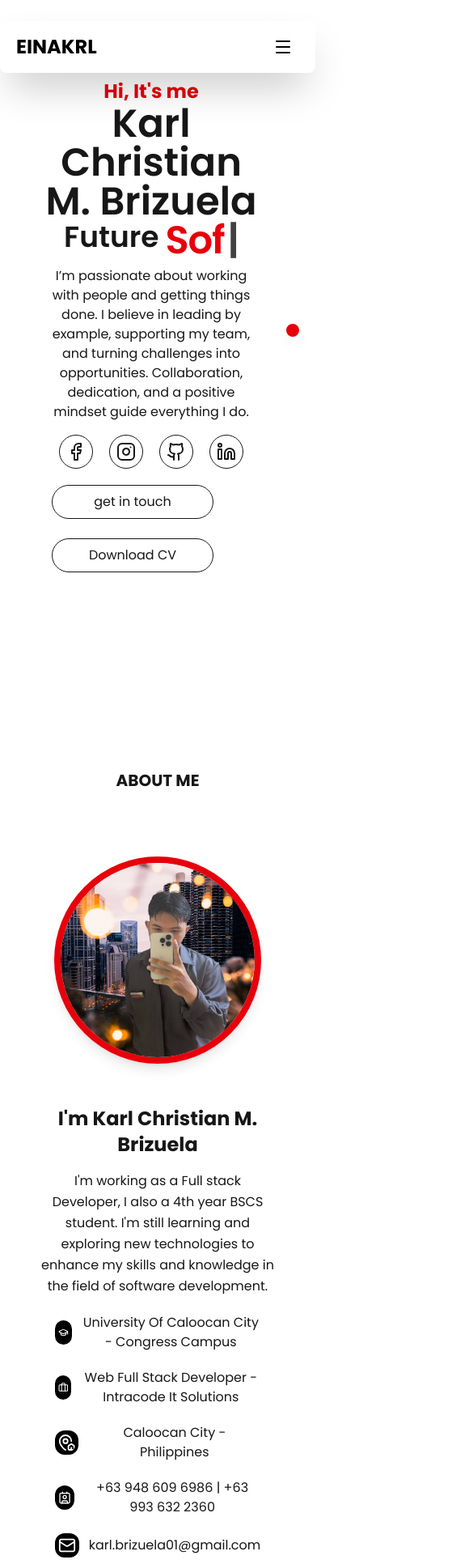
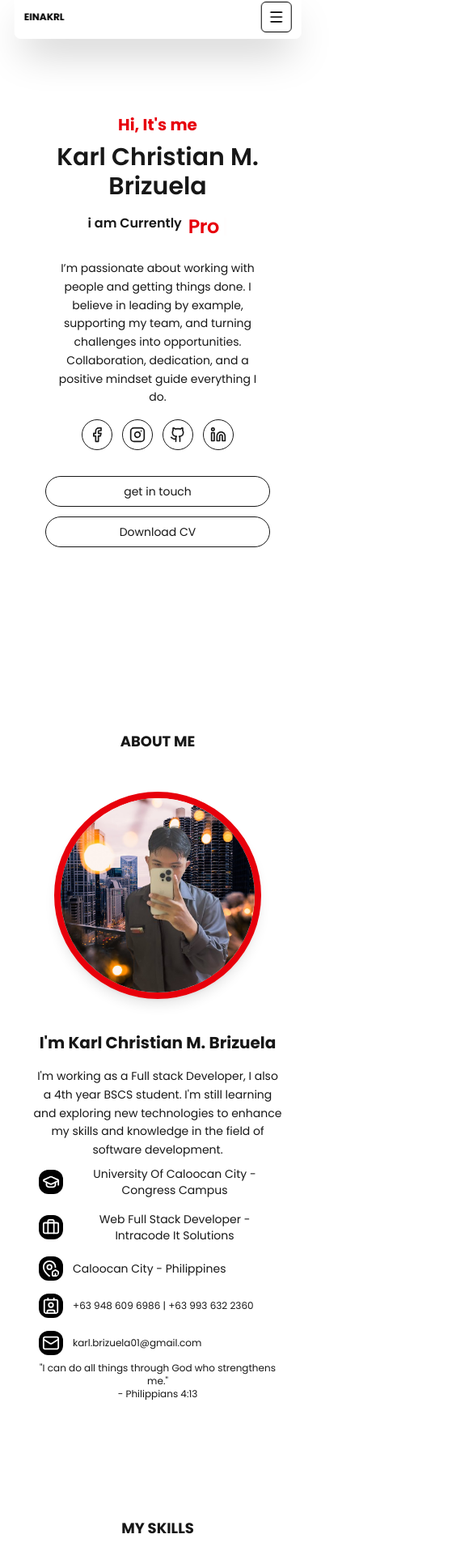
Before and after one commit to KarlBrizuela/Portfolio, a Next.js app: page / in a window 390 px wide. Shown: the part 14-1946 px from the top of the page at 81% size, 585 px wide, since content can reach past the window. Built offline with nearby package versions, Linux system fonts and the light colour scheme.

Commit message:
making my portfolio responsive

```diff
--- a/src/app/About/about.tsx
+++ b/src/app/About/about.tsx
@@ -17,50 +17,50 @@ export default function About() {
     }, []);
 
   return (
-    <section id="about" className="min-h-screen  py-20">
+    <section id="about" className="min-h-screen w-full py-12 md:py-20 px-4 sm:px-6 md:px-8">
 
-        <h1 className=" text-xl font-bold text-center mb-10 m-10">ABOUT ME</h1>
-        <div className="flex flex-col md:flex-row items-center justify-between  p-10 gap-8">
+        <h1 className="text-lg sm:text-xl font-bold text-center mb-8 md:mb-10 m-6 md:m-10">ABOUT ME</h1>
+        <div className="flex flex-col md:flex-row items-center justify-between max-w-6xl mx-auto p-4 sm:p-6 md:p-10 gap-8">
 
           <div  data-aos="fade-right"  className="flex justify-center  w-full md:w-auto" >
             <Image  src="/karl.png"  width={300}   height={300}   className="rounded-full object-cover shadow-lg w-64 h-64 md:w-80 md:h-80 border-8 border-red-600"  alt="Karl Christian Brizuela" />
           </div>
 
 
-          <div   data-aos="fade-left"    className="  text-center md:text-left flex-1 p-5"  >
-            <h2 className="text-2xl md:text-3xl font-bold mb-4">I'm Karl Christian M. Brizuela</h2>
-            <p className=" leading-relaxed">
+          <div   data-aos="fade-left"    className="text-center md:text-left flex-1 p-2 sm:p-4 md:p-6"  >
+            <h2 className="text-xl sm:text-2xl md:text-3xl font-bold mb-4">I'm Karl Christian M. Brizuela</h2>
+            <p className="text-sm sm:text-base leading-relaxed">
               I'm working as a Full stack Developer, I also a 4th year BSCS student. I'm still learning and exploring new technologies to enhance my skills and knowledge in the field of software development.
             </p>
-            <ul className="p-5 gap-5 flex flex-col">
+            <ul className="p-2 sm:p-4 md:p-5 gap-4 md:gap-5 flex flex-col text-sm sm:text-base">
               <li className="flex gap-3 items-center">
-                <GraduationCap className="rounded-xl bg-black dark:bg-white text-white dark:text-black items-center p-1" size={30} />
-                University Of Caloocan City - Congress Campus
+                <GraduationCap className="rounded-xl bg-black dark:bg-white text-white dark:text-black items-center p-1 flex-shrink-0" size={30} />
+                <span>University Of Caloocan City - Congress Campus</span>
               </li>
 
               <li className="flex gap-3 items-center">
-                <Briefcase className="rounded-xl bg-black dark:bg-white text-white dark:text-black items-center p-1" size={30} />
-                Web Full Stack Developer - Intracode It Solutions
+                <Briefcase className="rounded-xl bg-black dark:bg-white text-white dark:text-black items-center p-1 flex-shrink-0" size={30} />
+                <span>Web Full Stack Developer - Intracode It Solutions</span>
               </li>
 
               <li className="flex gap-3 items-center">
-                <MapPinHouse className="rounded-xl bg-black dark:bg-white text-white dark:text-black items-center p-1" size={30} />
-                Caloocan City - Philippines
+                <MapPinHouse className="rounded-xl bg-black dark:bg-white text-white dark:text-black items-center p-1 flex-shrink-0" size={30} />
+                <span>Caloocan City - Philippines</span>
               </li>
 
               <li className="flex gap-3 items-center">
-                <Contact className="rounded-xl bg-black dark:bg-white text-white dark:text-black items-center p-1" size={30} />
-                +63 948 609 6986 | +63 993 632 2360
+                <Contact className="rounded-xl bg-black dark:bg-white text-white dark:text-black items-center p-1 flex-shrink-0" size={30} />
+                <span className="text-xs sm:text-sm md:text-base">+63 948 609 6986 | +63 993 632 2360</span>
               </li>
 
               <li className="flex gap-3 items-center">
-                <Mail className="rounded-xl bg-black dark:bg-white light:bg-black text-white dark:text-black items-center p-1" size={30} />
-                karl.brizuela01@gmail.com
+                <Mail className="rounded-xl bg-black dark:bg-white light:bg-black text-white dark:text-black items-center p-1 flex-shrink-0" size={30} />
+                <span className="text-xs sm:text-sm md:text-base break-all">karl.brizuela01@gmail.com</span>
               </li>
             </ul>
 
-               <p className=" text-center">“I can do all things through God who strengthens me.”
-                <span className="block text-center">- Philippians 4:13</span>
+               <p className="text-xs sm:text-sm md:text-base text-center md:text-left">"I can do all things through God who strengthens me."
+                <span className="block text-center md:text-left">- Philippians 4:13</span>
                </p>
 
 
--- a/src/app/Skills/skills.tsx
+++ b/src/app/Skills/skills.tsx
@@ -23,18 +23,18 @@ export default function Skills() {
     ];
     return (
         <>
-       <section id="skills" className=" py-20">
-      <h2 className="text-xl font-bold text-center  mb-10 m-10">
+       <section id="skills" className="w-full py-12 md:py-20 px-4 sm:px-6 md:px-8">
+      <h2 className="text-lg sm:text-xl font-bold text-center mb-8 md:mb-10 m-6 md:m-10">
         MY SKILLS
       </h2>
 
-      <div data-aos="fade-right" className="max-w-4xl mx-auto grid grid-cols-1 sm:grid-cols-2 md:grid-cols-3 gap-6 px-4">
+      <div data-aos="fade-right" className="max-w-6xl mx-auto grid grid-cols-1 sm:grid-cols-2 md:grid-cols-3 lg:grid-cols-3 gap-4 md:gap-6 px-2 sm:px-4">
         {skills.map((skill, index) => (
-          <div key={index} className="border border-red-300 rounded-lg p-4 shadow-sm">
+          <div key={index} className="border border-red-300 rounded-lg p-3 sm:p-4 shadow-sm hover:border-red-600 transition">
 
-            <div  className="flex items-center gap-2 mb-3">
-              <skill.icon className="" size={20} />
-              <p className="font-semibold ">
+            <div className="flex items-center gap-2 mb-3">
+              <skill.icon className="text-red-600" size={20} />
+              <p className="font-semibold text-sm sm:text-base">
                 {skill.title}
               </p>
             </div>
@@ -44,12 +44,12 @@ export default function Skills() {
 
        <div
   data-aos="fade-right"
-  className="max-w-4xl mx-auto grid grid-cols-1 sm:grid-cols-2 md:grid-cols-3 gap-6 px-4 mt-10"
+  className="max-w-6xl mx-auto grid grid-cols-2 sm:grid-cols-2 md:grid-cols-3 lg:grid-cols-3 gap-3 md:gap-6 px-2 sm:px-4 mt-8 md:mt-10"
 >
   {programming.map((item, index) => (
     <div
       key={index}
-      className="relative h-40 border border-red-300 rounded-lg overflow-hidden shadow-sm"
+      className="relative h-32 sm:h-40 md:h-48 border border-red-300 rounded-lg overflow-hidden shadow-sm hover:shadow-lg transition"
     >
       {/* Background Image */}
       <Image
@@ -61,7 +61,7 @@ export default function Skills() {
 
 
       <div className="absolute inset-0 bg-black/50 flex items-center justify-center">
-        <p className="font-semibold text-white text-lg">
+        <p className="font-semibold text-white text-sm sm:text-base md:text-lg text-center">
           {item.title}
         </p>
       </div>
--- a/src/app/components/Navbar.tsx
+++ b/src/app/components/Navbar.tsx
@@ -1,12 +1,17 @@
 "use client";
-import { useState } from "react";
+import { useState, useEffect } from "react";
 import {Home,Info,Brain,Mail,Presentation,MessageSquare,Menu,X,Moon, Sun} from "lucide-react";
 import { useTheme } from "next-themes";
 
 export default function Navbar() {
   const [isOpen, setIsOpen] = useState(false);
   const [themeOpen, setThemeOpen] = useState(false);
+  const [mounted, setMounted] = useState(false);
   const { setTheme, theme } = useTheme();
+
+  useEffect(() => {
+    setMounted(true);
+  }, []);
 
   const toggleMenu = () => {
     setIsOpen(!isOpen);
@@ -18,69 +23,85 @@ export default function Navbar() {
     if (targetElement) {
       targetElement.scrollIntoView({ behavior: 'smooth' });
       setIsOpen(false); // Close mobile menu
+      setThemeOpen(false); // Close theme menu
     }
   };
 
+  // Close menu when clicking outside
+  useEffect(() => {
+    const handleClickOutside = (e: MouseEvent) => {
+      const navbar = document.getElementById('navbar');
+      if (navbar && !navbar.contains(e.target as Node)) {
+        setIsOpen(false);
+        setThemeOpen(false);
+      }
+    };
+
+    if (isOpen || themeOpen) {
+      document.addEventListener('mousedown', handleClickOutside);
+    }
+
+    return () => {
+      document.removeEventListener('mousedown', handleClickOutside);
+    };
+  }, [isOpen, themeOpen]);
+
+  const navItemClass = "flex items-center gap-2 px-3 py-2 rounded-md transition duration-300 hover:bg-black hover:text-white cursor-pointer text-sm sm:text-base";
+
   return (
-    <div className="fixed top-10 left-1/2 -translate-x-1/2 w-full max-w-6xl px-5 sm:px-10 text-black flex justify-between items-center py-3 rounded-lg bg-white/30 backdrop-blur-md shadow-2xl z-50">
+    <nav id="navbar" className="fixed top-0 left-1/2 -translate-x-1/2 w-[95%] sm:w-auto px-2 sm:px-5 md:px-8 text-black dark:text-white py-2 sm:py-3 bg-transparent z-50">
+      <div className="flex justify-between items-center px-3 sm:px-6 rounded-lg bg-white/30 dark:bg-black/30 backdrop-blur-md shadow-2xl py-2 sm:py-3">
 
-      <h1 className="font-bold text-2xl">EINAKRL</h1>
+        <h1 className="font-bold text-xs sm:text-lg md:text-2xl whitespace-nowrap flex-shrink-0">EINAKRL</h1>
 
 
-      <ul className="hidden md:flex gap-10 font-medium">
+        <ul className="hidden md:flex gap-2 lg:gap-10 font-medium">
           <li>
             <button
               onClick={() => handleSmoothScroll('home')}
-            className="flex items-center gap-2 px-3 py-2 rounded-md transition duration-300 hover:bg-black hover:text-white cursor-pointer"
+              className={navItemClass}
             >
-            <Home size={18} /> Home
+              <Home size={18} /> <span className="hidden lg:inline">Home</span>
             </button>
           </li>
           <li>
             <button
               onClick={() => handleSmoothScroll('about')}
-            className="flex items-center gap-2 px-3 py-2 rounded-md transition duration-300 hover:bg-black hover:text-white cursor-pointer"
+              className={navItemClass}
             >
-            <Info size={18} /> About
+              <Info size={18} /> <span className="hidden lg:inline">About</span>
             </button>
           </li>
           <li>
             <button
               onClick={() => handleSmoothScroll('skills')}
-            className="flex items-center gap-2 px-3 py-2 rounded-md transition duration-300 hover:bg-black hover:text-white cursor-pointer"
+              className={navItemClass}
             >
-            <Brain size={18} /> Skills
+              <Brain size={18} /> <span className="hidden lg:inline">Skills</span>
             </button>
           </li>
           <li>
             <button
               onClick={() => handleSmoothScroll('projects')}
-            className="flex items-center gap-2 px-3 py-2 rounded-md transition duration-300 hover:bg-black hover:text-white cursor-pointer"
+              className={navItemClass}
             >
-            <Presentation size={18} /> Projects
+              <Presentation size={18} /> <span className="hidden lg:inline">Projects</span>
             </button>
           </li>
-        {/* <li>
-          <button
-            onClick={() => handleSmoothScroll('testimonials')}
-            className="flex items-center gap-2 px-3 py-2 rounded-md transition duration-300 hover:bg-black hover:text-white cursor-pointer"
-          >
-            <MessageSquare size={18} /> Testimonials
-          </button>
-        </li> */}
           <li>
             <button
               onClick={() => handleSmoothScroll('contacts')}
-            className="flex items-center gap-2 px-3 py-2 rounded-md transition duration-300 hover:bg-black hover:text-white cursor-pointer"
+              className={navItemClass}
             >
-            <Mail size={18} /> Contact
+              <Mail size={18} /> <span className="hidden lg:inline">Contact</span>
             </button>
           </li>
 
+          {mounted && (
             <li className="relative">
               <button
                 onClick={() => setThemeOpen(!themeOpen)}
-            className="flex items-center gap-2 px-3 py-2 rounded-md transition duration-300 hover:bg-black hover:text-white cursor-pointer"
+                className={navItemClass}
               >
                 {theme === "light" ? (
                   <Sun size={18} />
@@ -89,30 +110,33 @@ export default function Navbar() {
                 )}
               </button>
               {themeOpen && (
-            <div className="absolute top-full right-0 mt-2  dark:bg-white border   rounded-md shadow-lg">
-              <button onClick={() => { setTheme("light"); setThemeOpen(false); }} className="flex items-center gap-2 w-full text-left px-4 py-2 hover:bg-gray-100 dark:hover:bg-red-700"><Sun size={18} /> Light</button>
-              <button onClick={() => { setTheme("dark"); setThemeOpen(false); }} className="flex items-center gap-2 w-full text-left px-4 py-2 hover:bg-gray-100 dark:hover:bg-red-700"><Moon size={18} /> Dark</button>
-              {/* <button onClick={() => { setTheme("system"); setThemeOpen(false); }} className="flex items-center gap-2 w-full text-left px-4 py-2 hover:bg-gray-100 dark:hover:bg-red-700"><Moon size={18} /> System</button> */}
+                <div className="absolute top-full right-0 mt-2 bg-white dark:bg-gray-800 border border-gray-200 dark:border-gray-700 rounded-md shadow-lg">
+                  <button onClick={() => { setTheme("light"); setThemeOpen(false); }} className="flex items-center gap-2 w-full text-left px-4 py-2 hover:bg-gray-100 dark:hover:bg-gray-700 rounded-t-md text-sm"><Sun size={16} /> Light</button>
+                  <button onClick={() => { setTheme("dark"); setThemeOpen(false); }} className="flex items-center gap-2 w-full text-left px-4 py-2 hover:bg-gray-100 dark:hover:bg-gray-700 rounded-b-md text-sm"><Moon size={16} /> Dark</button>
                 </div>
               )}
             </li>
+          )}
         </ul>
 
 
         <button
-        className="md:hidden p-2 rounded-md hover:bg-black/10 transition"
+          className="md:hidden p-2 rounded-md border border-black dark:border-white hover:bg-black hover:text-white dark:hover:bg-white dark:hover:text-black transition duration-300 flex-shrink-0"
           onClick={toggleMenu}
+          aria-label={isOpen ? "Close menu" : "Open menu"}
         >
-        {isOpen ? <X size={24} /> : <Menu size={24} />}
+          {isOpen ? <X size={20} /> : <Menu size={20} />}
         </button>
+      </div>
 
 
       {isOpen && (
-        <ul className="absolute top-full left-1/2 -translate-x-1/2 mt-3 w-11/12 bg-white/90 backdrop-blur-md shadow-lg rounded-lg flex flex-col gap-3 p-5 md:hidden">
+        <div className="absolute top-full left-0 right-0 w-full md:hidden mt-0 bg-white/95 dark:bg-black/95 backdrop-blur-md shadow-lg">
+          <ul className="flex flex-col gap-2 p-4">
             <li>
               <button
                 onClick={() => handleSmoothScroll('home')}
-              className="flex items-center gap-2 px-3 py-2 rounded-md transition duration-300 hover:bg-black hover:text-white cursor-pointer w-full text-left"
+                className={`${navItemClass} w-full justify-start`}
               >
                 <Home size={18} /> Home
               </button>
@@ -120,7 +144,7 @@ export default function Navbar() {
             <li>
               <button
                 onClick={() => handleSmoothScroll('about')}
-              className="flex items-center gap-2 px-3 py-2 rounded-md transition duration-300 hover:bg-black hover:text-white cursor-pointer w-full text-left"
+                className={`${navItemClass} w-full justify-start`}
               >
                 <Info size={18} /> About
               </button>
@@ -128,7 +152,7 @@ export default function Navbar() {
             <li>
               <button
                 onClick={() => handleSmoothScroll('skills')}
-              className="flex items-center gap-2 px-3 py-2 rounded-md transition duration-300 hover:bg-black hover:text-white cursor-pointer w-full text-left"
+                className={`${navItemClass} w-full justify-start`}
               >
                 <Brain size={18} /> Skills
               </button>
@@ -136,29 +160,44 @@ export default function Navbar() {
             <li>
               <button
                 onClick={() => handleSmoothScroll('projects')}
-              className="flex items-center gap-2 px-3 py-2 rounded-md transition duration-300 hover:bg-black hover:text-white cursor-pointer w-full text-left"
+                className={`${navItemClass} w-full justify-start`}
               >
                 <Presentation size={18} /> Projects
               </button>
             </li>
             <li>
               <button
-              onClick={() => handleSmoothScroll('testimonials')}
-              className="flex items-center gap-2 px-3 py-2 rounded-md transition duration-300 hover:bg-black hover:text-white cursor-pointer w-full text-left"
-            >
-              <MessageSquare size={18} /> Testimonials
-            </button>
-          </li>
-          <li>
-            <button
-              onClick={() => handleSmoothScroll('contact')}
-              className="flex items-center gap-2 px-3 py-2 rounded-md transition duration-300 hover:bg-black hover:text-white cursor-pointer w-full text-left"
+                onClick={() => handleSmoothScroll('contacts')}
+                className={`${navItemClass} w-full justify-start`}
               >
                 <Mail size={18} /> Contact
               </button>
             </li>
+
+            {mounted && (
+              <li className="relative border-t border-black/10 dark:border-white/10 pt-2 mt-2">
+                <button
+                  onClick={() => setThemeOpen(!themeOpen)}
+                  className={`${navItemClass} w-full justify-start`}
+                >
+                  {theme === "light" ? (
+                    <Sun size={18} />
+                  ) : (
+                    <Moon size={18} />
+                  )}
+                  <span>Theme</span>
+                </button>
+                {themeOpen && (
+                  <div className="absolute top-full left-0 mt-2 w-48 bg-white dark:bg-gray-800 border border-gray-200 dark:border-gray-700 rounded-md shadow-lg">
+                    <button onClick={() => { setTheme("light"); setThemeOpen(false); }} className="flex items-center gap-2 w-full text-left px-4 py-2 hover:bg-gray-100 dark:hover:bg-gray-700 rounded-t-md text-sm"><Sun size={16} /> Light</button>
+                    <button onClick={() => { setTheme("dark"); setThemeOpen(false); }} className="flex items-center gap-2 w-full text-left px-4 py-2 hover:bg-gray-100 dark:hover:bg-gray-700 rounded-b-md text-sm"><Moon size={16} /> Dark</button>
+                  </div>
+                )}
+              </li>
+            )}
           </ul>
+        </div>
       )}
-    </div>
+    </nav>
   );
 }
--- a/src/app/components/texttype.tsx
+++ b/src/app/components/texttype.tsx
@@ -181,7 +181,7 @@ const TextType = ({
     showCursor && (
       <span
         ref={cursorRef}
-        className={`text-black ml-1 inline-block opacity-100 ${shouldHideCursor ? 'hidden' : ''} ${cursorClassName}`}
+        className={` ml-1 inline-block opacity-100 ${shouldHideCursor ? 'hidden' : ''} ${cursorClassName}`}
       >
         {cursorCharacter}
       </span>
--- a/src/app/page.tsx
+++ b/src/app/page.tsx
@@ -9,7 +9,7 @@ import { useEffect, useState } from "react";
 import About from "./About/about";
 import Skills from "./Skills/skills";
 import Projects from "./Projects/projects";
-import Testimonials from "./Testimonials/testimonials";
+
 import Contact from "./Contact/contact";
 import { Facebook, Instagram, Github, Linkedin, Images } from "lucide-react";
 
@@ -36,20 +36,20 @@ export default function Home() {
     <>
       <Navbar />
 
-      <div id="home" className="min-h-screen    p-5 flex sm:flex-col sm:flex-row items-center justify-center gap-0">
-        <div  data-aos="fade-right" className="  grid items-center max-w-3xl w-full m-5 h-auto p-3">
-          <p className="text-red-600 text-2xl font-bold text-center sm:text-left">
+      <div id="home" className=" min-h-screen w-full p-4 sm:p-6 md:p-8 flex flex-col md:flex-row items-center justify-center gap-4 md:gap-4 lg:gap-20">
+        <div  data-aos="fade-right" className=" grid items-center max-w-5xl  h-auto m-5 p-5 sm:p-2">
+          <p className="text-red-600 text-xl sm:text-2xl md:text-3xl font-bold text-center md:text-left">
             Hi, It's me
           </p>
-          <h1 className=" text-5xl font-semibold text-center sm:text-left">
+          <h1 className="text-3xl sm:text-4xl md:text-5xl font-semibold text-center md:text-left mt-2">
             Karl Christian M. Brizuela
           </h1>
 
-          <span className=" flex flex-wrap justify-center sm:justify-start font-semibold gap-2 text-4xl">
-            Future
+          <span className="flex flex-wrap justify-center md:justify-start font-semibold gap-2 text-1xl sm:text-3xl md:text-4xl mt-4">
+            i am Currently
             <TextType
-              className="text-red-600 font-semibold text-5xl"
-              text={["Full Stack Developer","Software Engineer","Project Manager", ]}
+              className="text-red-600 font-semibold text-2xl sm:text-3xl md:text-4xl"
+              text={["Full Stack Developer","Freelancer","Project Manager", ]}
               typingSpeed={75}
               pauseDuration={1500}
               showCursor={true}
@@ -57,7 +57,7 @@ export default function Home() {
             />
           </span>
 
-          <p className="text-center sm:text-left text-1xl p-2">
+          <p className="text-center md:text-left text-sm sm:text-base md:text-lg p-2 mt-4 leading-relaxed">
             I’m passionate about working with people and getting things done. I
             believe in leading by example, supporting my team, and turning
             challenges into opportunities. Collaboration, dedication, and a
@@ -65,39 +65,39 @@ export default function Home() {
           </p>
 
           <div className=" flex flex-wrap justify-center sm:justify-start p-2">
-            <ul className="flex flex-wrap gap-5 justify-center sm:justify-start">
+            <ul className="flex flex-wrap gap-3 sm:gap-4 justify-center md:justify-start">
               <li className="border rounded-4xl p-2 transition hover:bg-red-600 hover:text-white">
                 <a href="https://www.facebook.com/karlchristian.mbrizuela">
-                  <Facebook />
+                  <Facebook size={20} />
                 </a>
               </li>
               <li className="border rounded-4xl p-2 transition hover:bg-red-600 hover:text-white">
                 <a href="https://www.instagram.com/karl_brizuela/">
-                  <Instagram />
+                  <Instagram size={20} />
                 </a>
               </li>
               <li className="border rounded-4xl p-2 transition hover:bg-red-600 hover:text-white">
                 <a href="https://github.com/KarlBrizuela">
-                  <Github />
+                  <Github size={20} />
                 </a>
               </li>
               <li className="border rounded-4xl p-2 transition hover:bg-red-600 hover:text-white">
                 <a href="https://www.linkedin.com/in/karl-christian-m-brizuela-144795374">
-                  <Linkedin />
+                  <Linkedin size={20} />
                 </a>
               </li>
             </ul>
           </div>
 
-          <div className="flex flex-col sm:flex-row border-black justify-center sm:justify-start">
+          <div className="flex flex-col sm:flex-row gap-3 sm:gap-4 justify-center md:justify-start mt-6">
             <button
               onClick={() => handleSmoothScroll('contacts')}
-              className=" border m-3 w-50 p-2 rounded-4xl transition hover:bg-red-600 hover:text-white flex justify-center"
+              className="border p-2 px-4 sm:px-6 rounded-4xl transition hover:bg-red-600 hover:text-white flex justify-center text-sm sm:text-base"
             >
               get in touch
             </button>
             <Link
-              className=" border m-3 w-50 p-2 rounded-4xl transition hover:bg-red-600 hover:text-white flex justify-center"
+              className="border p-2 px-4 sm:px-6 rounded-4xl transition hover:bg-red-600 hover:text-white flex justify-center text-sm sm:text-base"
               href=""
             >
               Download CV
@@ -108,8 +108,8 @@ export default function Home() {
 
         </div>
 
-        <div data-aos="fade-left" className=" flex-1 flex justify-center  max-w-2xl ">
-          <Image src="/karl.png" width={300} height={400} className="rounded-4xl object-cover shadow-lg border-8 border-red-600"/>
+        <div data-aos="fade-left" className=" hidden md:flex flex-1 justify-center w-full md:w-auto mt-6 md:mt-0">
+          <Image src="/karl.png" width={300} height={400} className="rounded-4xl object-cover shadow-lg border-8 border-red-600 w-48 h-64 sm:w-64 sm:h-80 md:w-80 md:h-full"/>
         </div>
 
       </div>
@@ -126,9 +126,9 @@ export default function Home() {
         <Projects />
       </section>
 
-      <section id="testimonials">
+      {/* <section id="testimonials">
         <Testimonials/>
-      </section>
+      </section> */}
 
       <section id="contact">
         <Contact/>
```
Also changed, not shown: src/app/Contact/contact.tsx (+16 -16 lines), src/app/Projects/BounceCards.tsx (+37 -5 lines), src/app/Projects/projects.tsx (+54 -4 lines), src/app/Testimonials/testimonials.tsx (deleted, +0 -11 lines), 1 other file (tests, documents, lock files or other folders). Lines whose indentation alone changed are shown as unchanged.
